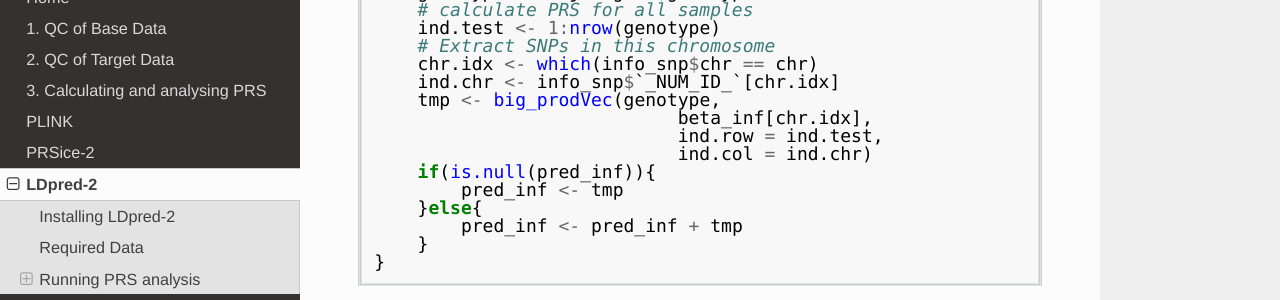
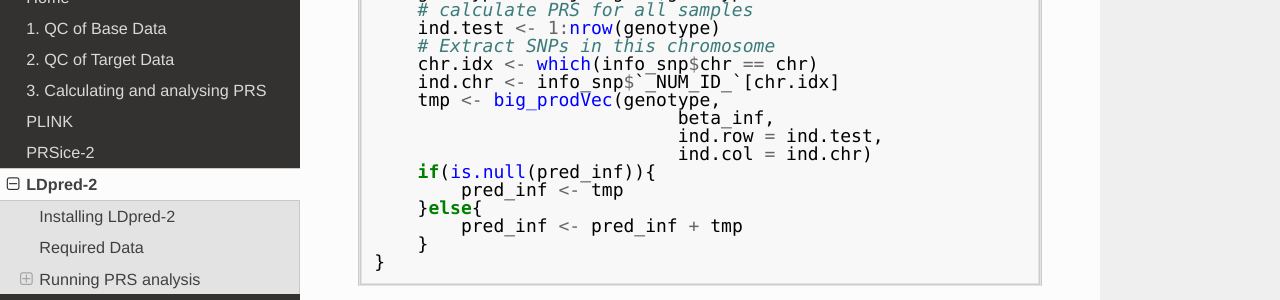
Before and after one commit to choishingwan/PRS-Tutorial, an MkDocs documentation site: the page built from docs/ldpred.md, in a window 1280 px wide and 900 px high, scrolled down 5207 px. Shown: the part 153-453 px from the top of the window. Built offline with MkDocs 1.6.1, drawn with Linux system fonts in a browser that asks for light colours; formulas are drawn with MathJax 3.

Commit message:
[Fix] Multiple chromosome LDpred2

```diff
--- a/docs/ldpred.md
+++ b/docs/ldpred.md
@@ -399,7 +399,7 @@
         chr.idx <- which(info_snp$chr == chr)
         ind.chr <- info_snp$`_NUM_ID_`[chr.idx]
         tmp <- big_prodVec(genotype,
-                                beta_inf[chr.idx],
+                                beta_inf,
                                 ind.row = ind.test,
                                 ind.col = ind.chr)
         if(is.null(pred_inf)){
@@ -424,7 +424,7 @@
         ind.chr <- info_snp$`_NUM_ID_`[chr.idx]
 
         tmp <- big_prodMat( genotype,
-                            beta_grid[chr.idx],
+                            beta_grid,
                             ind.col = ind.chr)
 
         if(is.null(pred_grid)){
@@ -450,13 +450,13 @@
 
         tmp <-
             big_prodMat(genotype,
-                        beta_auto[chr.idx],
+                        beta_auto,
                         ind.row = ind.test,
                         ind.col = ind.chr)
         # scale the PRS generated from AUTO
         pred_scaled <- apply(tmp, 2, sd)
         final_beta_auto <-
-            rowMeans(beta_auto[chr.idx,
+            rowMeans(tmp[chr.idx,
                         abs(pred_scaled -
                             median(pred_scaled)) <
                             3 * mad(pred_scaled)])
```
